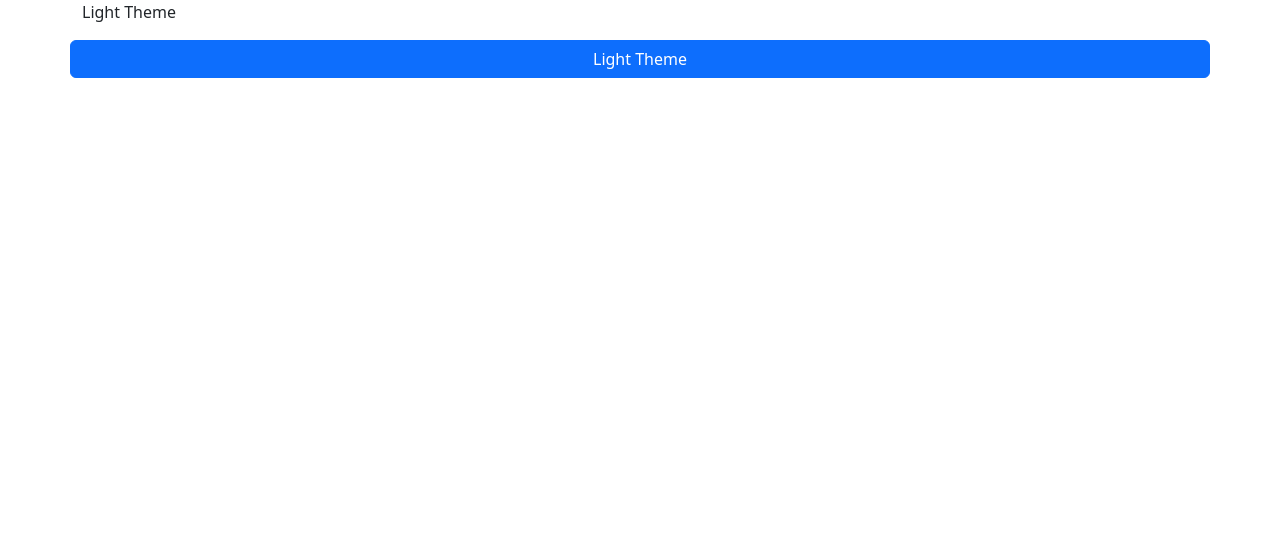
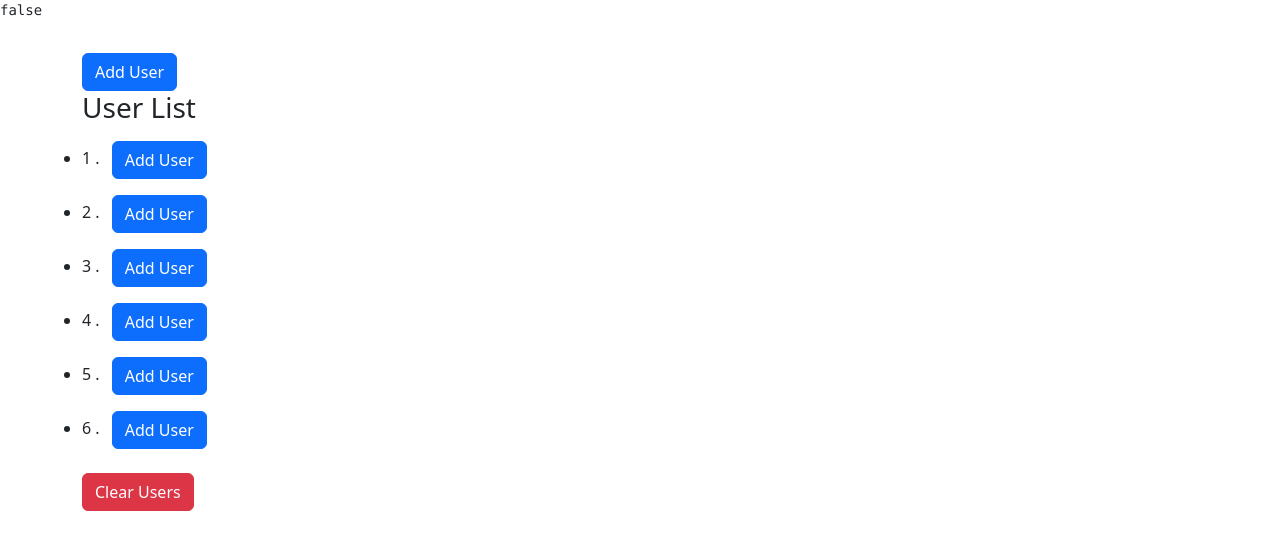
Before and after one commit to Abhijit789/MERN-30th-JULY, a React (Vite) app: page / in a window 1280 px wide. Shown: the top 550 px of the page. Built offline with nearby package versions, Linux system fonts and the light colour scheme.

Commit message:
add reducer functionality

```diff
--- a/src/App.jsx
+++ b/src/App.jsx
@@ -38,6 +38,8 @@ import UserContext from "./context api/contextConfig.js";
 import UserContxt from "./context api/UserContext.jsx";
 import ThemeImplement from "./context api/ThemeImplement.jsx";
 import ThemeProvider1 from "./context api/ThemeProvider1.jsx";
+import CounterApplication from "./use reducer/CounterApplication.jsx";
+import UserApplication from "./use reducer/UserApplication.jsx";
 
 
 function App(){
@@ -83,9 +85,11 @@ function App(){
                 <LoginContext/>
                 <UserContxt/>
             </ContextProvider> */}
-            <ThemeProvider1>
+            {/* <ThemeProvider1>
                 <ThemeImplement/>
-            </ThemeProvider1>
+            </ThemeProvider1> */}
+            {/* <CounterApplication/> */}
+            <UserApplication/>
         </>
     )
 }
--- /dev/null
+++ b/src/use reducer/CounterApplication.jsx
@@ -0,0 +1,54 @@
+import { useReducer } from 'react'
+const initialState=0;
+function reducer(state,action){
+    switch(action.type){
+        case "increment":
+            return state+1;
+        case "decrement":
+            return state-1
+        case "incrementbyfive":
+            return state+ action.payload;
+        case "reset":
+            return state=0;
+        default :
+            return state
+    }
+}
+function CounterApplication() {
+    let[count,dispatch]=useReducer(reducer,initialState);
+
+    // dispatch handeler
+
+    function increment(){
+        dispatch({type:"increment"})
+    }
+
+    function incrementbyfive(){
+        dispatch({type:"incrementbyfive",payload:5})
+    }
+
+    function decrement(){
+        dispatch({type:"decrement"})
+    }
+
+    function reset(){
+        dispatch({type:"reset"})
+    }
+  return (
+    <>
+    <div className="container">
+        <div className="row">
+            <div className="col">
+                 <h3>{count}</h3>
+                 <button className="btn btn-primary ms-2" onClick={increment}>Increment</button>
+                 <button className="btn btn-primary ms-2" onClick={decrement}>Decrement</button>
+                 <button className="btn btn-primary ms-2" onClick={incrementbyfive}>Increment 5</button>
+                 <button className="btn btn-primary ms-2" onClick={reset}>Reset</button>
+            </div>
+        </div>
+    </div>
+    </>
+  )
+}
+
+export default CounterApplication
--- /dev/null
+++ b/src/use reducer/UserApplication.jsx
@@ -0,0 +1,107 @@
+import React, { useReducer } from 'react'
+
+let initialState={users:[],loading:false,error:null}
+
+let usersData=[
+    {
+        id:1,
+        name:"ganagadhar",
+        role:"Actor"
+    },
+    {
+        id:2,
+        name:"Shaktiman",
+        role:"Actor"
+    },
+    {
+        id:3,
+        name:"Prashant",
+        role:"Developer"
+    },
+    {
+        id:4,
+        name:"Sayeed",
+        role:"Software Developer(MERN)"
+    },
+    {
+        id:5,
+        name:"Ramya",
+        role:"Software Tester"
+    },
+    {
+        id:6,
+        name:"Tejshree",
+        role:"Spy"
+    },
+]
+
+function userReducer(state,action){
+    switch(action.type){
+        case "ADD_USER":
+            return {
+                ...state,
+                users:[...state.users,action.payload]
+            }
+        case "DELETE_USER":
+            return {
+                ...state,
+                users:state.users.filter(user=>user.id !== action.payload),
+
+            }
+        case "CLEAR_USER":
+            return {
+                ...state,
+                users:[],
+                loading:action.payload
+
+            }
+    }
+}
+
+function UserApplication() {
+    const[state,dispatch]=useReducer(userReducer,initialState)
+
+    function addUser(user){
+        // dispatch({type:"ADD_USER",payload:{name:"Vijay",role:"Developer",id:1}})
+        dispatch({type:"ADD_USER",payload:user})
+    }
+
+    function deleteUser(id){
+        dispatch({type:"DELETE_USER",payload:id})
+    }
+    function clearUsers(){
+        dispatch({type:"CLEAR_USERS",payload:true})
+    }
+  return (
+    <>
+    <pre>{JSON.stringify(state.loading)}</pre>
+      <div className="container">
+        <div className="row">
+            <div className="col">
+                <ul>
+                    {
+                         state.loading?"loading...":state.users.map(user=><li key={user.id}>{user.id} . {user.name} {user.role} <button onClick={()=>{deleteUser(user.id)}} className='btn btn-danger ms-3 my-2'>Remove User</button></li>)
+                    }
+                </ul>
+                <button onClick={addUser} className='btn btn-primary'>Add User</button>
+            </div>
+        </div>
+        <div className="row">
+            <h3>User List</h3>
+             <ul>
+                {
+                    usersData.map(user=><li key={user.id}>{user.id} . <button className='btn btn-primary ms-2 my-2' onClick={()=>{addUser(user)}}>Add User</button></li>)
+                }
+             </ul>
+        </div>
+        <div className="row">
+            <div className="col">
+                <button onClick={clearUsers} className="btn btn-danger">Clear Users</button>
+            </div>
+        </div>
+      </div>
+    </>
+  )
+}
+
+export default UserApplication
```
